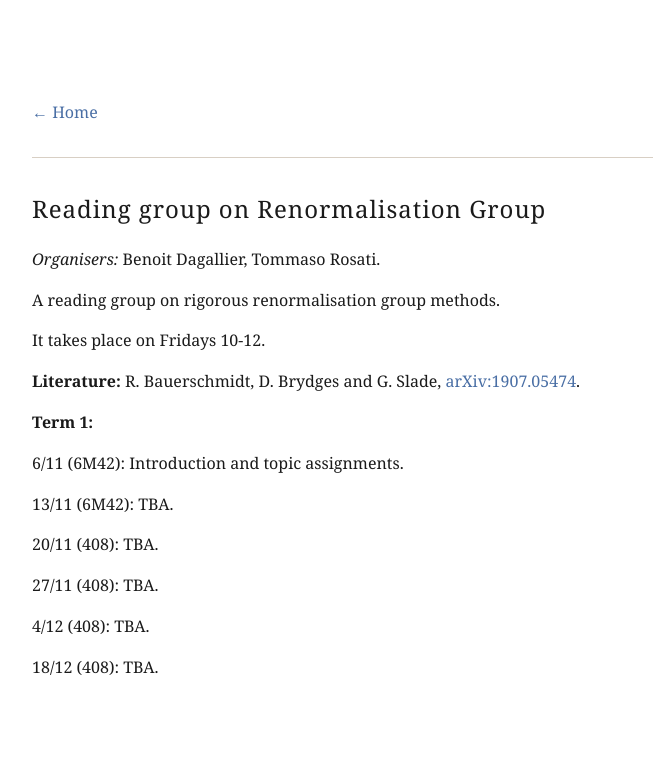
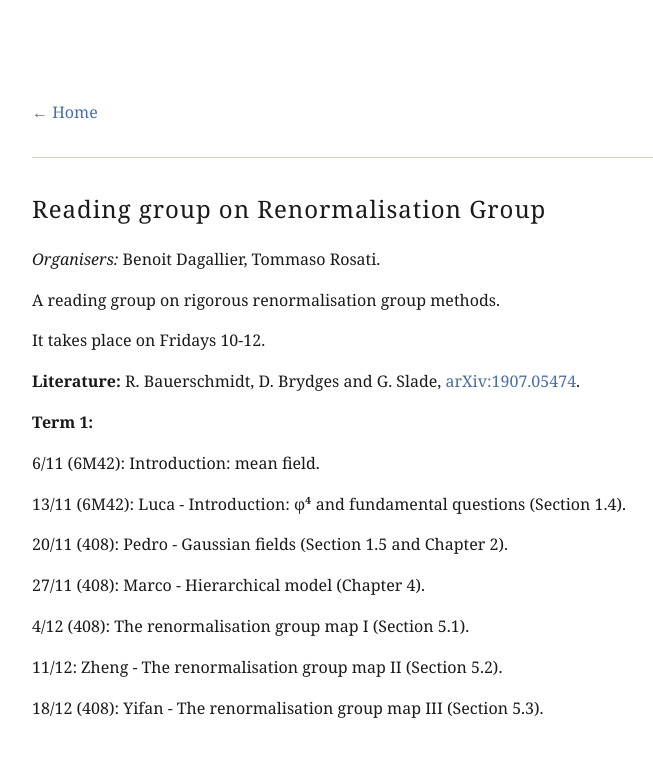
Before and after one commit to rosati-tom/rosati-tom.github.io, a Jekyll site: the page built from rg.md, in a window 1280 px wide. Shown: the top 757 px of the page, without its empty margins (243-896 px from the left). Built offline with Jekyll 4.4.1, drawn with Linux system fonts in a browser that asks for light colours; some web fonts are replaced; our own code applies the rules of GitHub Pages for plain Markdown files.

Commit message:
Add Term 1 speakers and readings to the reading group schedule
Co-Authored-By: Claude Fable 5.1 <noreply@anthropic.com>

```diff
--- a/rg.md
+++ b/rg.md
@@ -15,14 +15,16 @@ It takes place on Fridays 10-12.
 
 **Term 1:**
 
-> 6/11 (6M42): Introduction and topic assignments.
+> 6/11 (6M42): Introduction: mean field.
 
-> 13/11 (6M42): TBA.
+> 13/11 (6M42): Luca - Introduction: φ⁴ and fundamental questions (Section 1.4).
 
-> 20/11 (408): TBA.
+> 20/11 (408): Pedro - Gaussian fields (Section 1.5 and Chapter 2).
 
-> 27/11 (408): TBA.
+> 27/11 (408): Marco - Hierarchical model (Chapter 4).
 
-> 4/12 (408): TBA.
+> 4/12 (408): The renormalisation group map I (Section 5.1).
 
-> 18/12 (408): TBA.
+> 11/12: Zheng - The renormalisation group map II (Section 5.2).
+
+> 18/12 (408): Yifan - The renormalisation group map III (Section 5.3).
```
